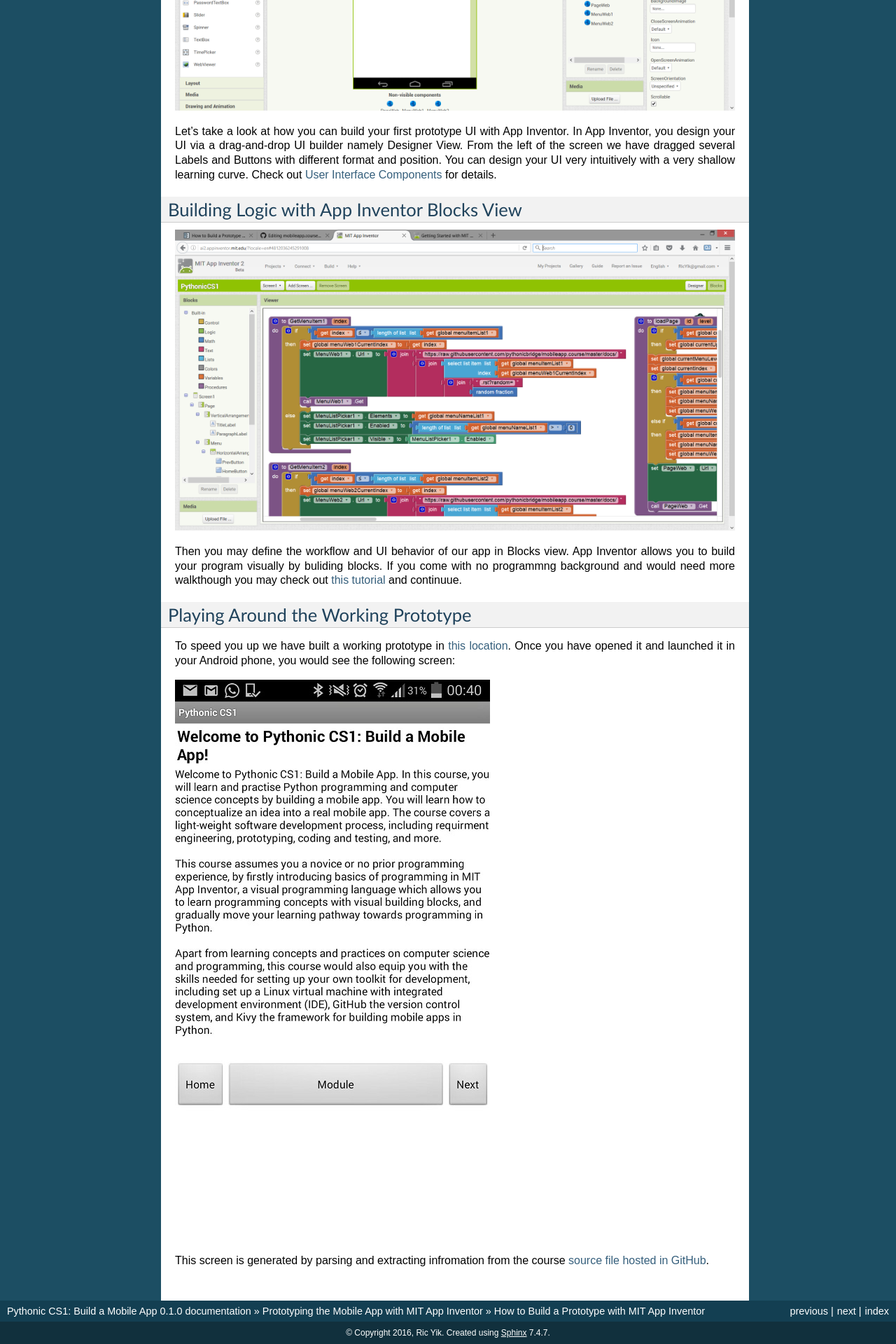
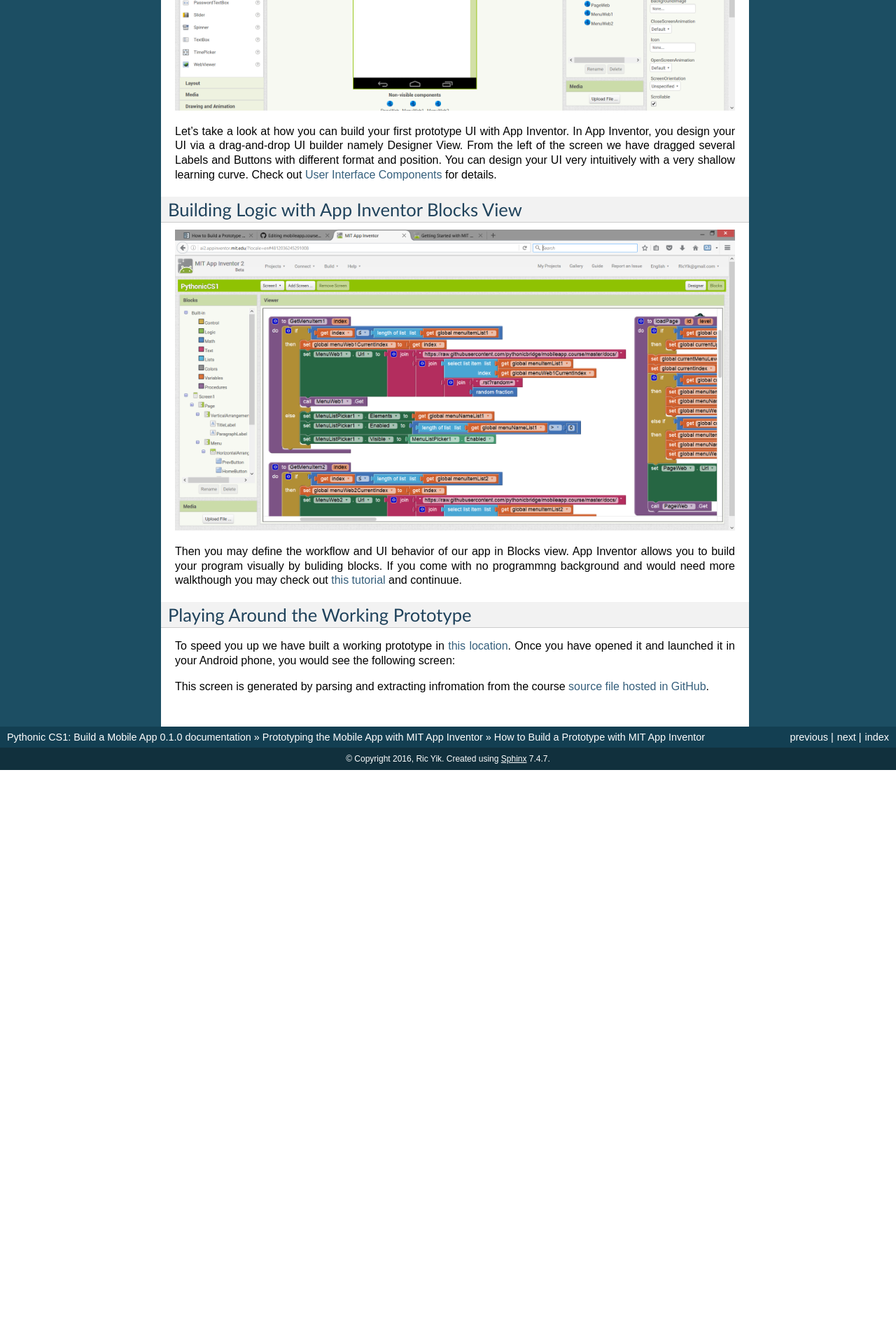
Before and after one commit to Aashritha27/mobileapp.course, a Sphinx documentation site: the page built from docs/how-to-build-a-prototype-with-mit-app-inventor.rst, in a window 1280 px wide. Shown: the part 827-2747 px from the top of the page at 70% size. Built offline with Sphinx 7.4.7, drawn with Linux system fonts in a browser that asks for light colours; after the commit the page ends 1927 px from its top, so only the background shows below that.

Commit message:
Remove image

```diff
--- a/docs/how-to-build-a-prototype-with-mit-app-inventor.rst
+++ b/docs/how-to-build-a-prototype-with-mit-app-inventor.rst
@@ -34,6 +34,4 @@
 
 To speed you up we have built a working prototype in `this location <http://ai2.appinventor.mit.edu/?galleryId=5590318435794944>`_. Once you have opened it and launched it in your Android phone, you would see the following screen:
 
-.. image:: prototype-00-index.jpg
-
 This screen is generated by parsing and extracting infromation from the course `source file hosted in GitHub <https://raw.githubusercontent.com/pythonicbridge/mobileapp.course/master/docs/index.rst>`_.
```
